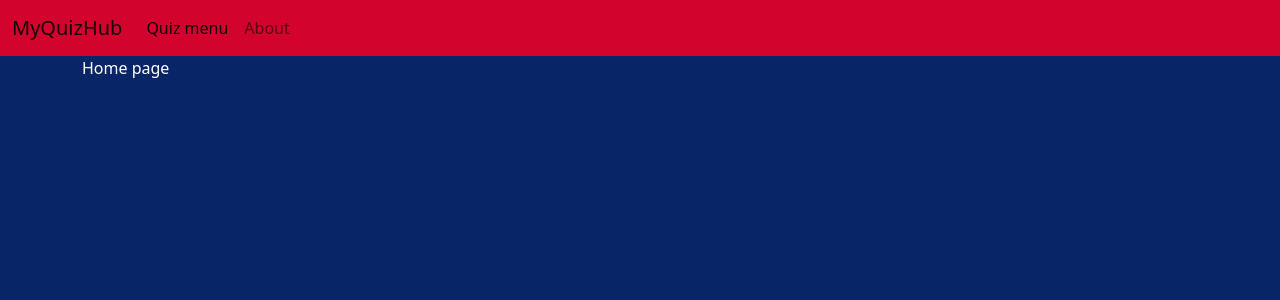
After one commit to MariuszPaluch2001/my-quiz-app, a Django app: template templates/home.html in a window 1280 px wide. The commit adds this page. Shown: the top 300 px of the page. Run offline with Django 3.2, Linux system fonts and the light colour scheme; the template is opened without the code that fills it, so the values that code supplies are empty.

Commit message:
Add html pages and links in navbar.

```diff
--- a/app/urls.py
+++ b/app/urls.py
@@ -2,5 +2,4 @@ from django.urls import path
 from app import views
 
 urlpatterns = [
-    path('', views.hello_world_test)
 ]
--- a/myquiz/urls.py
+++ b/myquiz/urls.py
@@ -18,5 +18,7 @@ from django.urls import path
 from app import views
 urlpatterns = [
     path('admin/', admin.site.urls),
-    path('', views.hello_world_test)
+    path('', views.render_home, name="home"),
+    path('about', views.render_about, name="about"),
+    path('quiz_menu', views.render_quiz_menu, name="quiz_menu")
 ]
--- /dev/null
+++ b/templates/about.html
@@ -0,0 +1,5 @@
+{% extends 'base.html' %}
+
+  {% block content %}
+    <p>About page</p>
+  {% endblock %}
--- a/templates/base.html
+++ b/templates/base.html
@@ -21,17 +21,17 @@
   <body >
     <nav class="navbar navbar-expand-lg " style="background-color: #D2042D;">
         <div class="container-fluid">
-          <a class="navbar-brand" href="#">Navbar</a>
+          <a class="navbar-brand" href="{% url 'home'%}">MyQuizHub</a>
           <button class="navbar-toggler" type="button" data-bs-toggle="collapse" data-bs-target="#navbarSupportedContent" aria-controls="navbarSupportedContent" aria-expanded="false" aria-label="Toggle navigation">
             <span class="navbar-toggler-icon"></span>
           </button>
           <div class="collapse navbar-collapse" id="navbarSupportedContent">
             <ul class="navbar-nav me-auto mb-2 mb-lg-0">
               <li class="nav-item">
-                <a class="nav-link active" aria-current="page" href="#">Home</a>
+                <a class="nav-link active" aria-current="page" href="{% url 'quiz_menu'%}">Quiz menu</a>
               </li>
               <li class="nav-item">
-                <a class="nav-link" href="#">Link</a>
+                <a class="nav-link" href="{% url 'about'%}">About</a>
               </li>
             </ul>
           </div>
--- /dev/null
+++ b/templates/home.html
@@ -0,0 +1,5 @@
+{% extends 'base.html' %}
+
+  {% block content %}
+    <p>Home page</p>
+  {% endblock %}
--- /dev/null
+++ b/templates/quiz_menu.html
@@ -0,0 +1,5 @@
+{% extends 'base.html' %}
+
+  {% block content %}
+    <p>Quiz menu page</p>
+  {% endblock %}
--- /dev/null
+++ b/templates/quiz_page.html
@@ -0,0 +1,5 @@
+{% extends 'base.html' %}
+
+  {% block content %}
+    <p>Quiz page</p>
+  {% endblock %}
```
Also changed, not shown: app/views.py (+8 -2 lines), templates/hello.html (deleted, +0 -9 lines).
